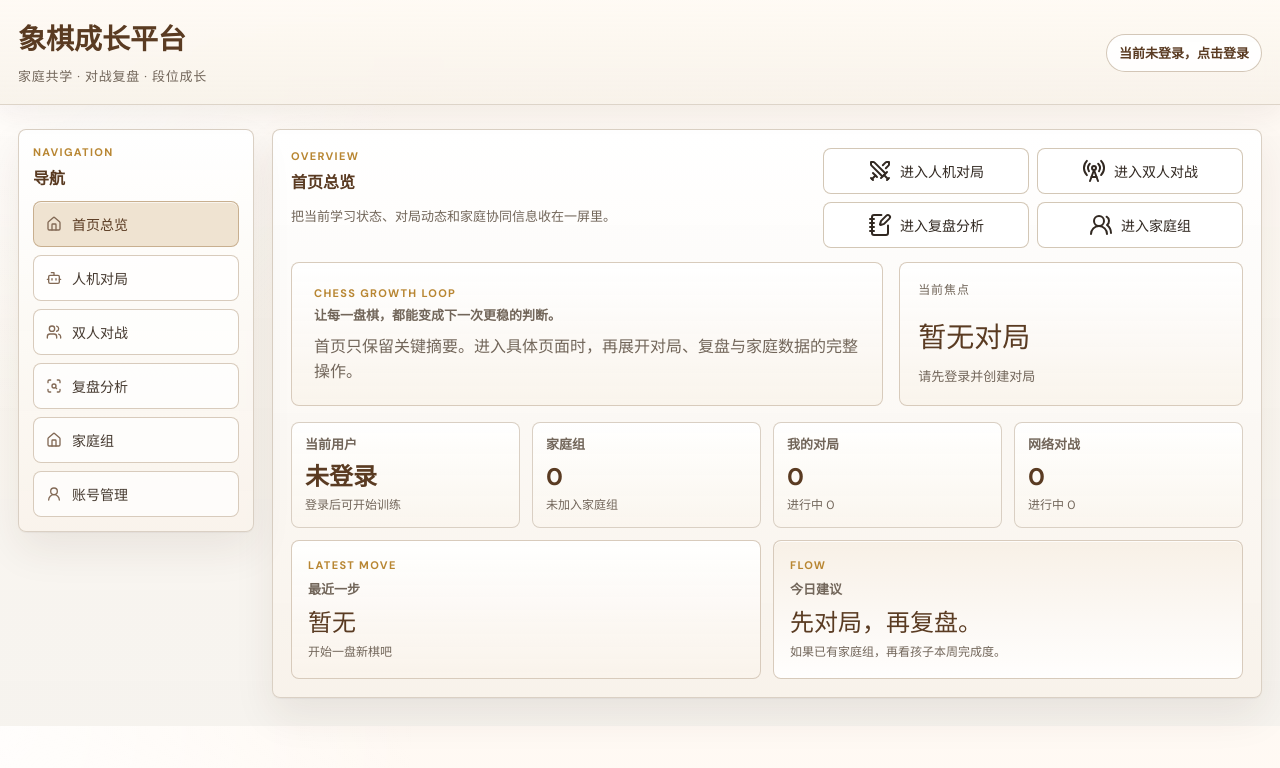
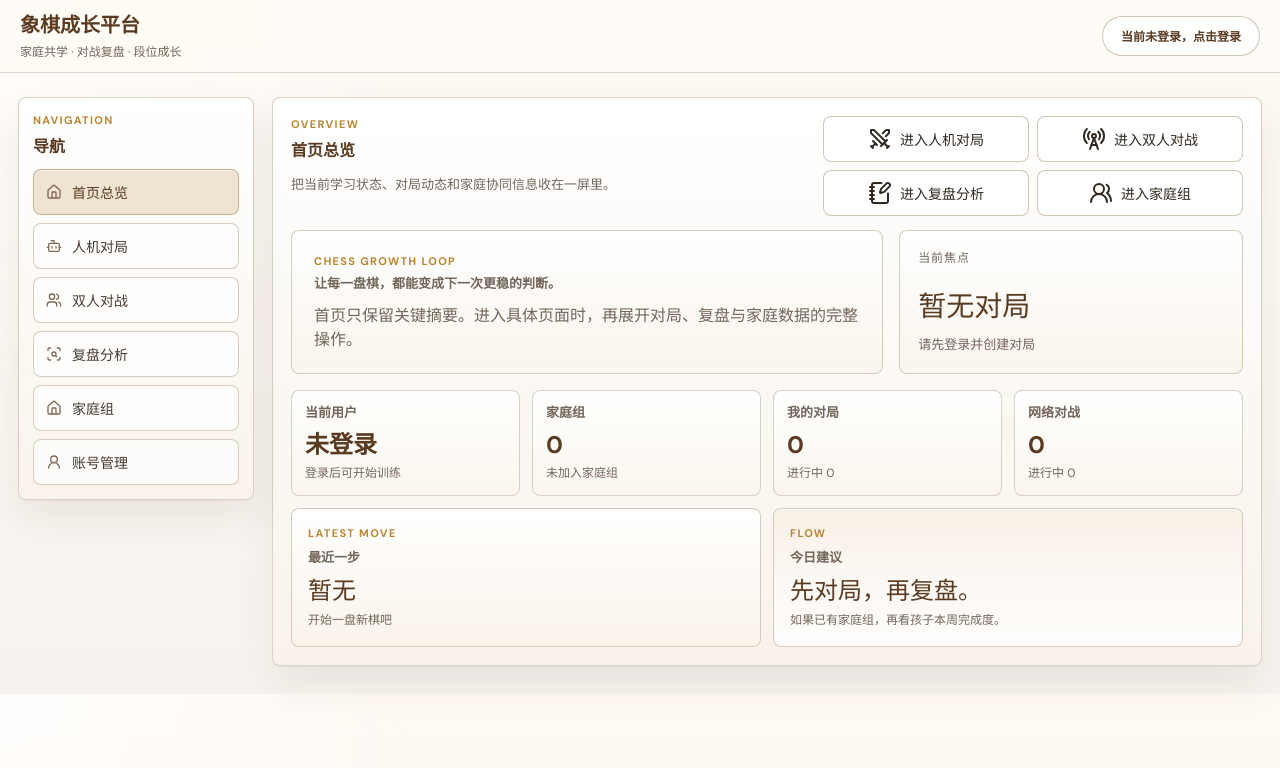
Before and after one commit to lujun723-win/c-chess, a website with bundled scripts: page mvp/index.html in a window 1280 px wide. Built offline with nearby package versions, Linux system fonts and the light colour scheme; no server answers.

Commit message:
refactor(ui): slim top bar and switch session to avatar-style header

```diff
--- a/mvp/js/app.js
+++ b/mvp/js/app.js
@@ -633,7 +633,8 @@ function renderSession() {
     });
     return;
   }
-  sessionBar.innerHTML = `当前用户：${user.name}（${user.email}） <button id="logout-btn">退出登录</button>`;
+  const avatar = (user.name || user.email || "U").trim().slice(0, 1).toUpperCase();
+  sessionBar.innerHTML = `<span class="session-avatar">${avatar}</span><span class="session-userline">${user.name}</span><button id="logout-btn">退出</button>`;
   document.getElementById("logout-btn").addEventListener("click", () => {
     logoutUser();
     gameState.gameId = null;
--- a/mvp/styles.css
+++ b/mvp/styles.css
@@ -37,29 +37,23 @@ body {
 
 
 .top {
-  padding: 18px 18px 16px;
+  padding: 10px 16px;
   border-bottom: 1px solid var(--line);
-  background:
-    linear-gradient(180deg, rgba(255, 250, 244, 0.92), rgba(247, 241, 232, 0.84));
-  backdrop-filter: blur(14px);
-  position: sticky;
-  top: 0;
-  z-index: 20;
-  box-shadow: 0 10px 24px rgba(60, 41, 26, 0.06);
+  background: rgba(255, 251, 246, 0.9);
 }
 
 .top-inner {
-  max-width: 1320px;
+  max-width: 1240px;
   margin: 0 auto;
   display: flex;
   justify-content: space-between;
   align-items: center;
-  gap: 16px;
+  gap: 12px;
 }
 
 .top h1 {
   margin: 0;
-  font-size: 28px;
+  font-size: 20px;
   font-family: "Noto Serif SC", "PingFang SC", serif;
   font-weight: 700;
   letter-spacing: 0;
@@ -67,11 +61,10 @@ body {
 }
 
 .brand-sub {
-  margin: 6px 0 0;
+  margin: 2px 0 0;
   color: var(--muted);
-  font-size: 13px;
-  letter-spacing: 0.06em;
-  text-transform: uppercase;
+  font-size: 12px;
+  letter-spacing: 0;
 }
 
 .session {
@@ -80,12 +73,29 @@ body {
   background: rgba(255, 255, 255, 0.9);
   border: 1px solid rgba(200, 185, 167, 0.8);
   border-radius: 999px;
-  padding: 8px 12px;
-  min-height: 38px;
+  padding: 5px 8px;
+  min-height: 34px;
   display: flex;
   align-items: center;
-  gap: 10px;
+  gap: 8px;
   box-shadow: inset 0 1px 0 rgba(255, 255, 255, 0.7);
+}
+
+.session-avatar {
+  width: 24px;
+  height: 24px;
+  border-radius: 50%;
+  display: inline-flex;
+  align-items: center;
+  justify-content: center;
+  background: rgba(139, 94, 52, 0.14);
+  color: var(--brand-deep);
+  font-size: 12px;
+  font-weight: 700;
+}
+
+.session-userline {
+  white-space: nowrap;
 }
 
 .session-cta {
@@ -103,6 +113,12 @@ body {
   border: 0;
   color: var(--brand);
   transform: none;
+}
+
+.session button {
+  min-height: 28px;
+  padding: 4px 10px;
+  font-size: 12px;
 }
 
 .app-shell {
```
